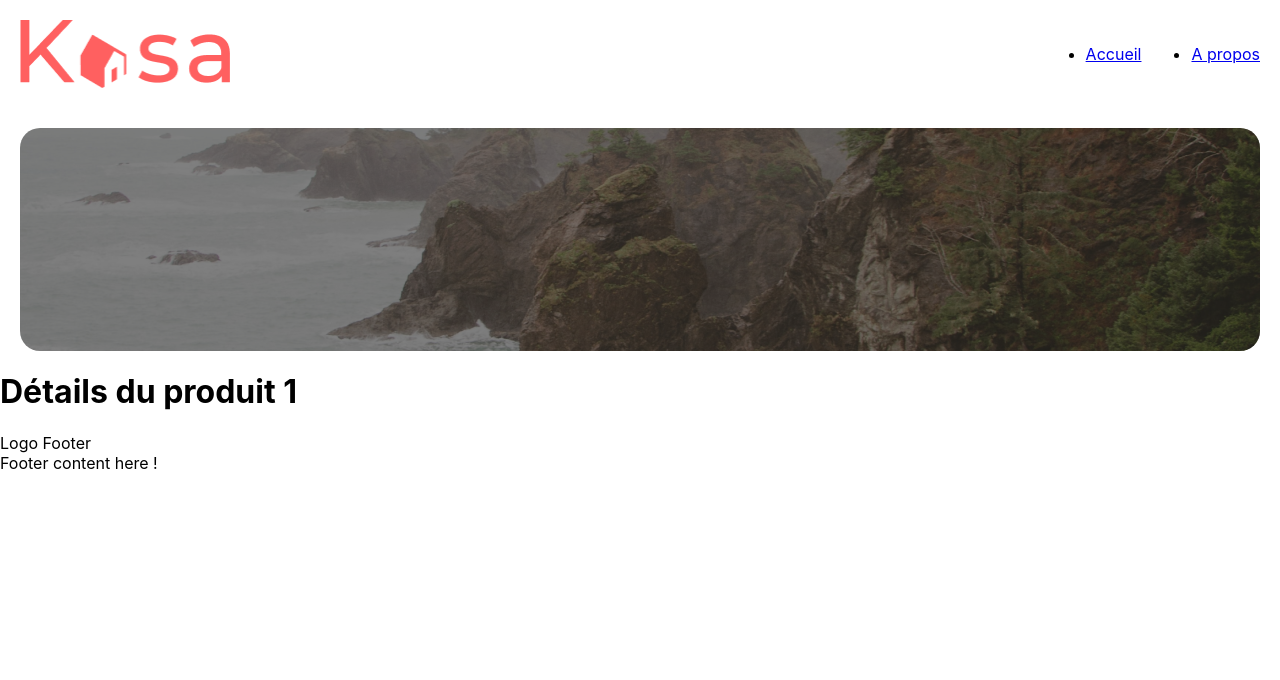
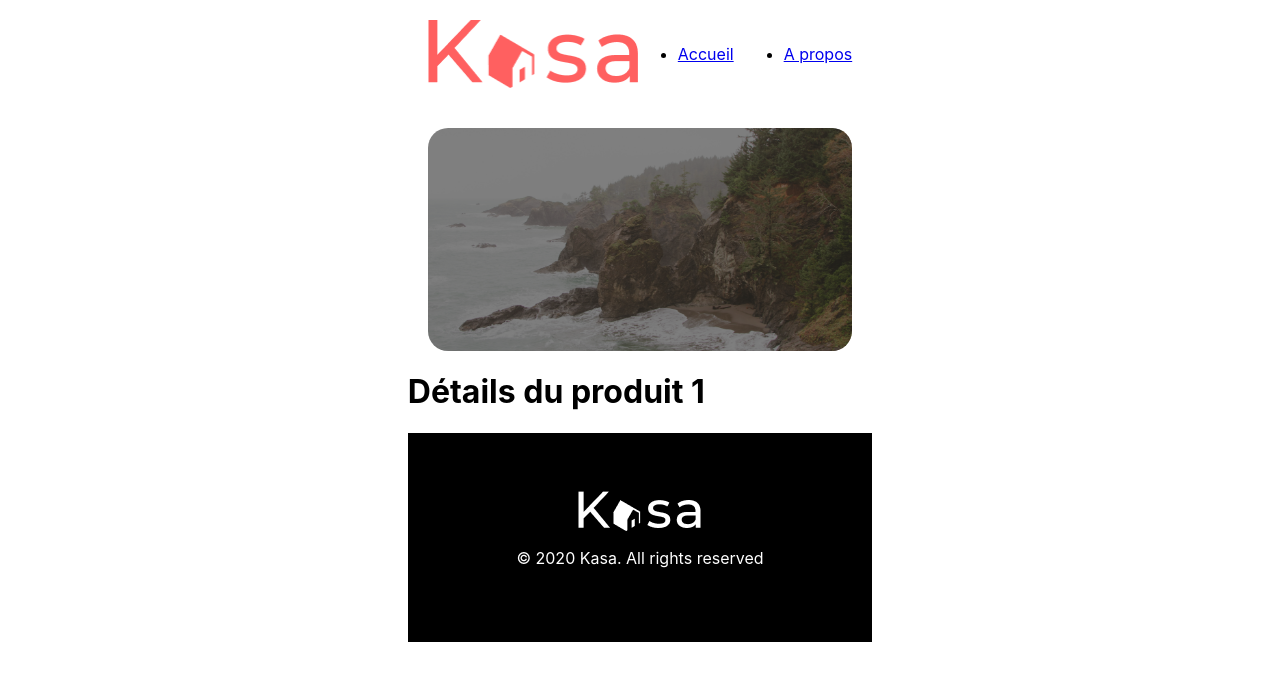
Before and after one commit to zero-mega/Kasa-Dev, a React (Create React App) app in the folder kasa/: page /product/1 in a window 1280 px wide. Shown: the top 680 px of the page. Built offline with nearby package versions, Linux system fonts and the light colour scheme.

Commit message:
fix card grid fix footer

```diff
--- a/kasa/src/components/Footer.jsx
+++ b/kasa/src/components/Footer.jsx
@@ -1,9 +1,11 @@
 import React from 'react';
+import '../styles/footer.sass';
+import logo from '../assets/logo_w.png';
 
 function Footer() {
   return <footer>
-    <div>Logo Footer</div>
-    Footer content here !
+    <img src={logo} alt="logo" />
+    <p>© 2020 Kasa. All rights reserved</p>
   </footer>;
 }
 
--- a/kasa/src/pages/HomePage.jsx
+++ b/kasa/src/pages/HomePage.jsx
@@ -5,11 +5,7 @@ import properties from "../logements.json"
 
 
 function Homepage() {
-  return <div>
- <div className="gallery">
- <CardList properties={properties} />
- </div>
-  </div>;
+  return <CardList properties={properties} />;
 }
 
 export default Homepage;
--- a/kasa/src/styles/card.sass
+++ b/kasa/src/styles/card.sass
@@ -1,9 +1,22 @@
 .card
     width: 340px
     height: 340px
+    position: relative
 
     img
         width: 100%
         height: 100%
         object-fit: cover
         border-radius: 20px
+
+    .card-content
+        position: absolute
+        bottom: 0
+        left: 0
+        padding: 12px
+        width: 50%
+
+        h2
+            font-size: 18px
+            margin: 0
+            color: white
--- /dev/null
+++ b/kasa/src/styles/footer.sass
@@ -0,0 +1,9 @@
+footer
+    display: flex
+    flex-direction: column
+    justify-content: center
+    align-items: center
+    height: 209px
+    background-color: black
+    p
+        color: white
--- a/kasa/src/styles/main.sass
+++ b/kasa/src/styles/main.sass
@@ -3,13 +3,11 @@
     grid-template-columns: 1fr 1fr 1fr
     gap: 60px
     padding: 20px
-    width: 100%
+    margin: 20px
+    background-color: #F6F6F6
+    border-radius: 20px
 
-.gallery
+body
     display: flex
-    flex-direction: column
     justify-content: center
     align-items: center
-    background-color: #F6F6F6
-    margin: 20px
-    border-radius: 20px
```
Also changed, not shown: kasa/src/assets/logo.svg (deleted), kasa/src/assets/logo_w.png (added).
